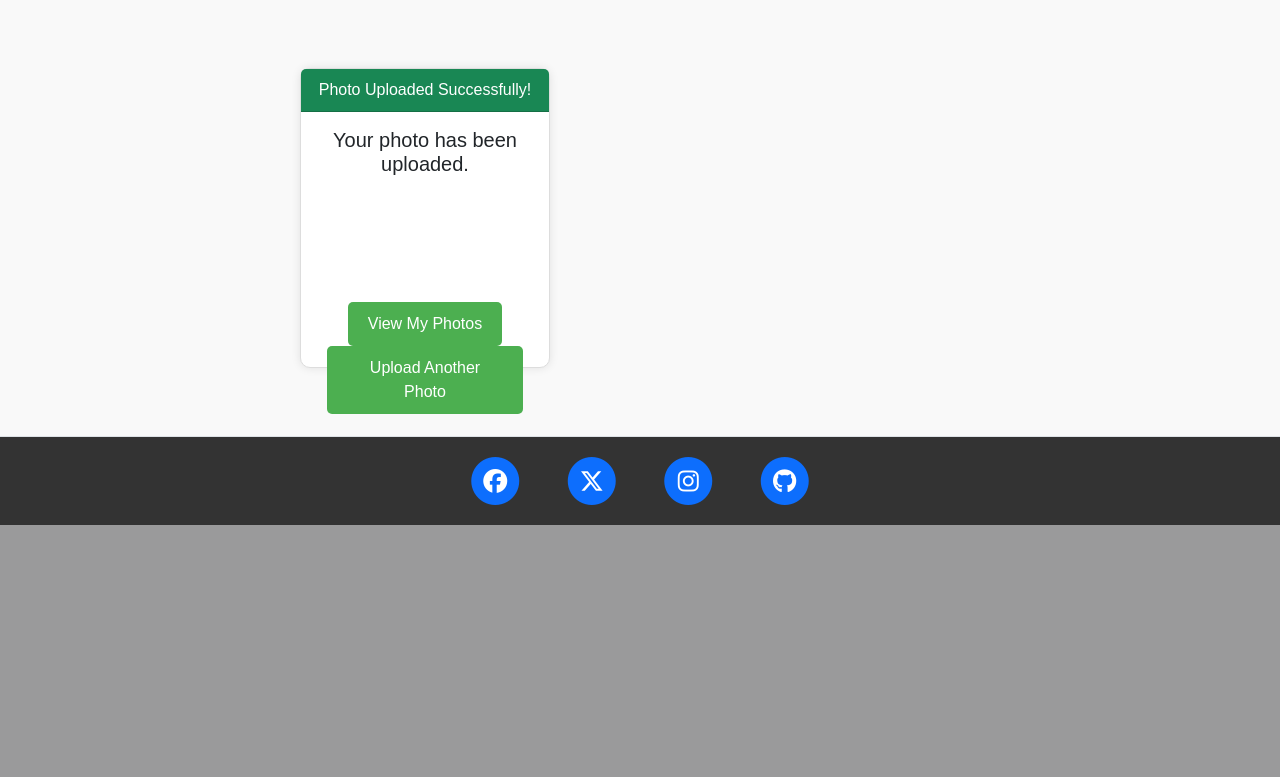
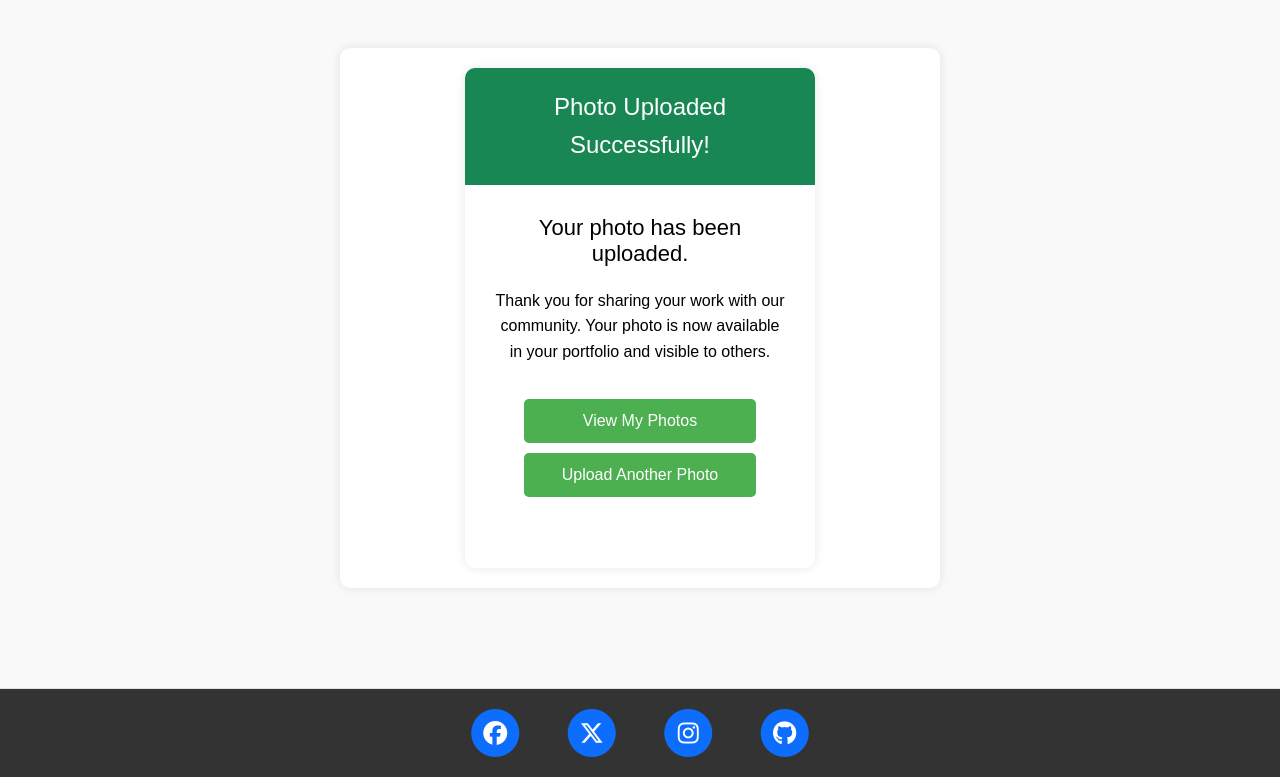
Before and after one commit to trxdave/photography-blog, a Django app: page /success/ in a window 1280 px wide. Shown: the part 855-1632 px from the top of the page. Before the commit the page ends 1380 px from the top, so only its background shows below. Run offline with Django 5.2, Linux system fonts and the light colour scheme; the visitor is signed in with stand-in values (Sample User, id 1); some libraries are stand-ins or nearby versions.

Commit message:
success page css

```diff
--- a/blog/templates/blog/success.html
+++ b/blog/templates/blog/success.html
@@ -3,25 +3,25 @@
 {% block title %}Photo Upload Success{% endblock %}
 
 {% block content %}
-<div class="container mt-5">
+<div class="success-container mt-5">
     <!-- Row to center the success message card -->
     <div class="row justify-content-center">
         <div class="col-md-8">
             <!-- Card component to display the success message -->
-            <div class="card text-center">
-                <div class="card-header bg-success text-white">
+            <div class="card text-center-s">
+                <div class="card-header-s bg-success text-white">
                     Photo Uploaded Successfully!
                 </div>
                 <!-- Card body containing the success message and action buttons -->
-                <div class="card-body">
+                <div class="card-body-s">
                     <!-- Title confirming the successful upload -->
-                    <h5 class="card-title">Your photo has been uploaded.</h5>
+                    <h5 class="card-title-s">Your photo has been uploaded.</h5>
                     <!-- Additional information and appreciation text -->
-                    <p class="card-text">Thank you for sharing your work with our community. Your photo is now available in your portfolio and visible to others.</p>
+                    <p class="card-text-s">Thank you for sharing your work with our community. Your photo is now available in your portfolio and visible to others.</p>
                     <!-- Button to view the user's photos -->
-                    <a href="{% url 'photo_list' %}" class="btn btn-primary">View My Photos</a>
+                    <a href="{% url 'photo_list' %}" class="btn btn-primary-s">View My Photos</a>
                     <!-- Button to upload another photo -->
-                    <a href="{% url 'add_photo' %}" class="btn btn-secondary">Upload Another Photo</a>
+                    <a href="{% url 'add_photo' %}" class="btn btn-secondary-s">Upload Another Photo</a>
                 </div>
             </div>
         </div>
--- a/photoblog/settings.py
+++ b/photoblog/settings.py
@@ -30,7 +30,7 @@ TEMPLATES_DIR = os.path.join(BASE_DIR, 'templates')
 SECRET_KEY = os.environ.get("SECRET_KEY")
 
 # SECURITY WARNING: don't run with debug turned on in production!
-DEBUG = False
+DEBUG = True
 
 ALLOWED_HOSTS = ['8000-trxdave-photographyblog-hhp1j02fnub.ws.codeinstitute-ide.net',
 'photography-blog-5d35eeace3db.herokuapp.com', 'photography-blog.herokuapp.com',
--- a/static/css/style.css
+++ b/static/css/style.css
@@ -289,6 +289,87 @@ h2 {
 .nav-link-logout:hover {
   background-color: rgb(180, 28, 28);
   color: #ffffff;
+}
+
+/* success.html */
+
+.success-container {
+  max-width: 600px;
+  margin: 100px auto;
+  padding: 20px;
+  background-color: #fff;
+  border-radius: 10px;
+  box-shadow: 0 0 10px rgba(0, 0, 0, 0.1);
+}
+
+/* Card Styles */
+.card.text-center-s {
+  border: none;
+  border-radius: 10px;
+  min-height: 500px;
+  width: 100%;
+  max-width: 600px;
+  margin: 0 auto;
+}
+
+.card-header-s {
+  background-color: #4CAF50;
+  color: white;
+  font-size: 24px;
+  padding: 20px;
+  border-radius: 10px 10px 0 0;
+  text-align: center;
+}
+
+.card-body-s {
+  padding: 30px;
+  display: flex;
+  flex-direction: column;
+  align-items: center;
+  min-height: 550px;
+}
+
+.card-title-s {
+  font-size: 22px;
+  margin-bottom: 20px;
+  color: #000 !important;
+  text-align: center;
+}
+
+.card-text-s {
+  font-size: 16px;
+  margin-bottom: 30px;
+  color: #000 !important;
+}
+
+/* Button Styles */
+.btn.btn-primary-s,
+.btn.btn-secondary-s {
+  display: inline-block;
+  padding: 10px 20px;
+  font-size: 16px;
+  color: #fff;
+  text-align: center;
+  text-decoration: none;
+  border-radius: 5px;
+  margin: 5px 0;
+  width: 80%;
+}
+
+.btn.btn-primary-s {
+  background-color: #337ab7;
+}
+
+.btn.btn-primary-s:hover {
+  background-color: #23527c;
+}
+
+.btn.btn-secondary-s {
+  background-color: #6c757d;
+}
+
+.btn.btn-secondary-s:hover {
+  background-color: #5a6268;
 }
 
 /* Photo gallery styling */
```
Also changed, not shown: other parts of static/css/style.css (+55 -0 lines), README.md, documentation/images/success.png (added).
